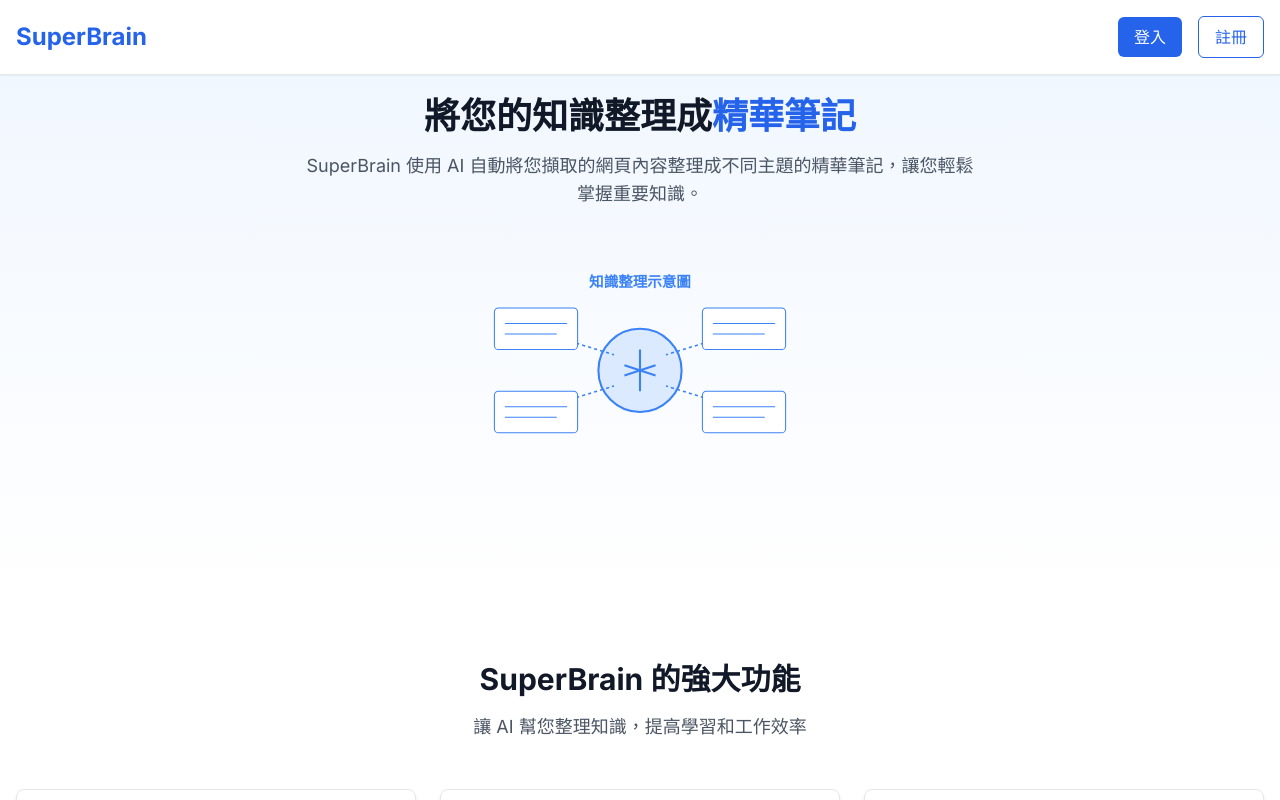
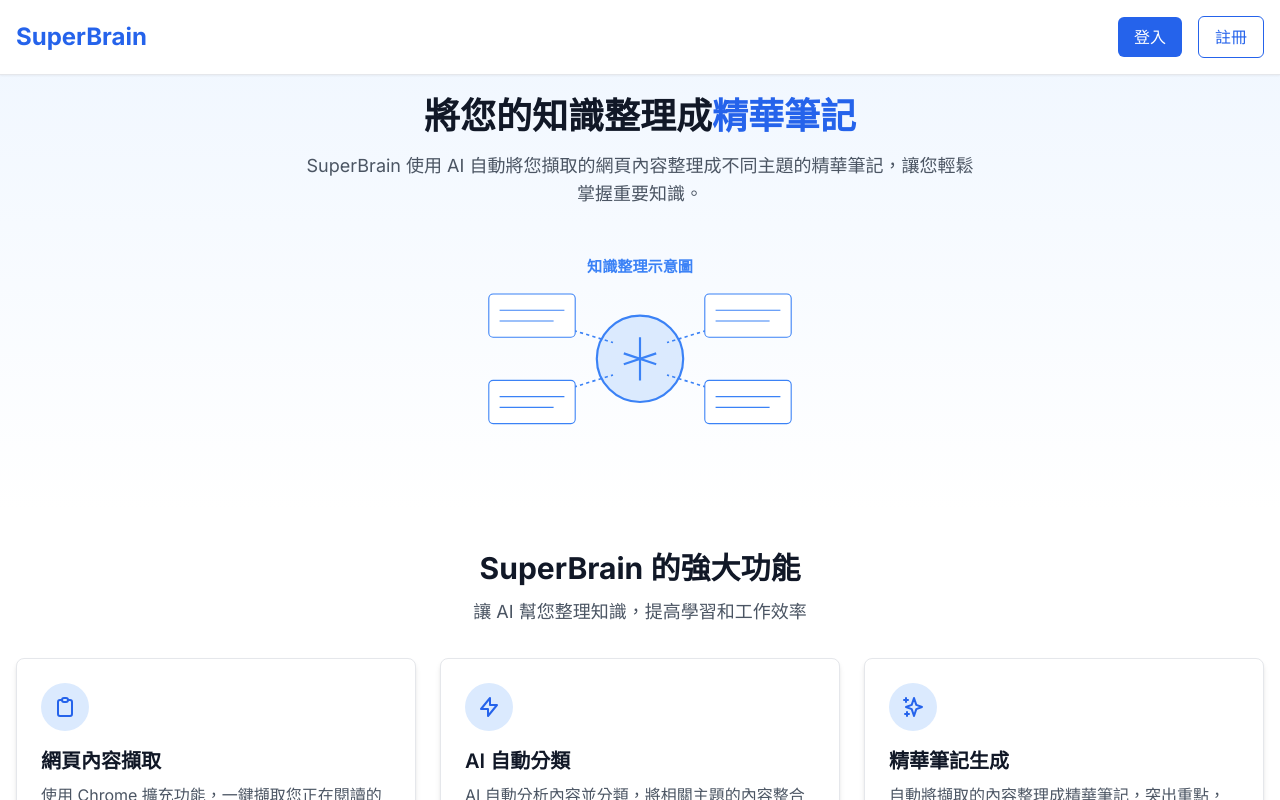
Before and after one commit to ahhwd/superbrain-cursor, a Next.js app: page / in a window 1280 px wide. Shown: the top 800 px of the page. Built offline with nearby package versions, Linux system fonts and the light colour scheme.

Commit message:
減少示意圖和功能區塊之間的空隙，使頁面更加緊湊

```diff
--- a/app/page.tsx
+++ b/app/page.tsx
@@ -23,18 +23,18 @@ export default function Home() {
       </header>
 
       {/* 簡化的英雄區塊 */}
-      <section className="pt-24 pb-16 bg-gradient-to-b from-blue-50 to-white">
+      <section className="pt-24 pb-6 bg-gradient-to-b from-blue-50 to-white">
         <div className="container mx-auto px-4">
           <div className="text-center">
             <h1 className="text-3xl sm:text-4xl font-bold text-gray-900 mb-4">
               將您的知識整理成<span className="text-blue-600">精華筆記</span>
             </h1>
-            <p className="text-lg text-gray-600 mb-8 max-w-2xl mx-auto">
+            <p className="text-lg text-gray-600 mb-6 max-w-2xl mx-auto">
               SuperBrain 使用 AI 自動將您擷取的網頁內容整理成不同主題的精華筆記，讓您輕鬆掌握重要知識。
             </p>
 
             {/* 示意圖 - 使用內聯 SVG */}
-            <div className="max-w-md mx-auto mb-8 p-4">
+            <div className="max-w-md mx-auto mb-0 p-2">
               <svg viewBox="0 0 400 220" xmlns="http://www.w3.org/2000/svg" className="w-full">
                 {/* 中央大腦圖示 */}
                 <circle cx="200" cy="110" r="40" fill="#dbeafe" stroke="#3b82f6" strokeWidth="2" />
@@ -79,10 +79,10 @@ export default function Home() {
       </section>
 
       {/* 功能區塊 */}
-      <section id="features" className="py-16 bg-white">
+      <section id="features" className="py-10 bg-white">
         <div className="container mx-auto px-4">
-          <div className="text-center mb-12">
-            <h2 className="text-2xl sm:text-3xl font-bold text-gray-900 mb-4">SuperBrain 的強大功能</h2>
+          <div className="text-center mb-8">
+            <h2 className="text-2xl sm:text-3xl font-bold text-gray-900 mb-3">SuperBrain 的強大功能</h2>
             <p className="text-lg text-gray-600 max-w-2xl mx-auto">
               讓 AI 幫您整理知識，提高學習和工作效率
             </p>
```
